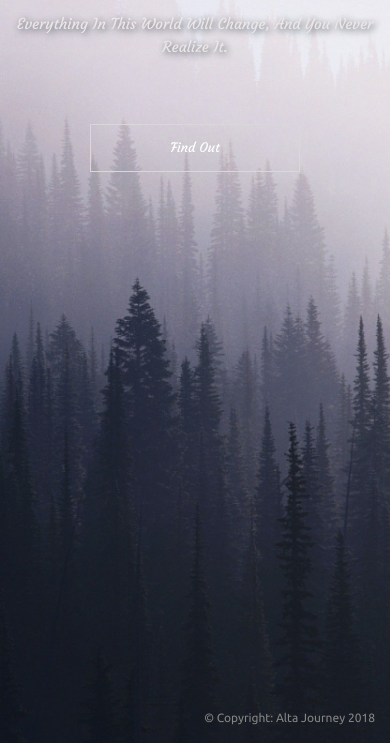
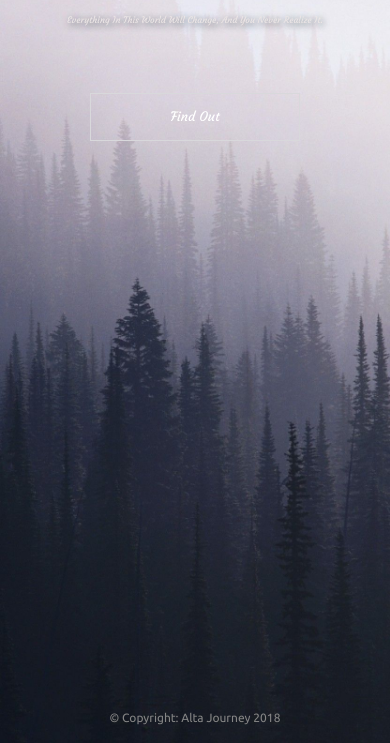
Before and after one commit to paperchukz/altajourney, a plain HTML site: page index.html in a window 390 px wide. Shown: the part 101-844 px from the top of the page. Drawn offline with nearby package versions, Linux system fonts and the light colour scheme.

Commit message:
mobile edit

```diff
--- a/css/style.css
+++ b/css/style.css
@@ -498,7 +498,7 @@ footer a:hover{
 	.desc{
 		font-family: 'Courgette', cursive;
 		color:rgb(236, 230, 230);
-		font-size: 15px;
+		font-size: 9px;
 		text-shadow: 2px 2px  7px #555c66;
 
 		text-align: center;
@@ -546,7 +546,7 @@ footer a:hover{
 		background-color: transparent;
 		color: rgb(133, 133, 133);
 		/* font-family: 'Cookie', cursive; */
-		text-align: right;
+		text-align: center;
 		padding-right: 30px;
 
 	}
```
